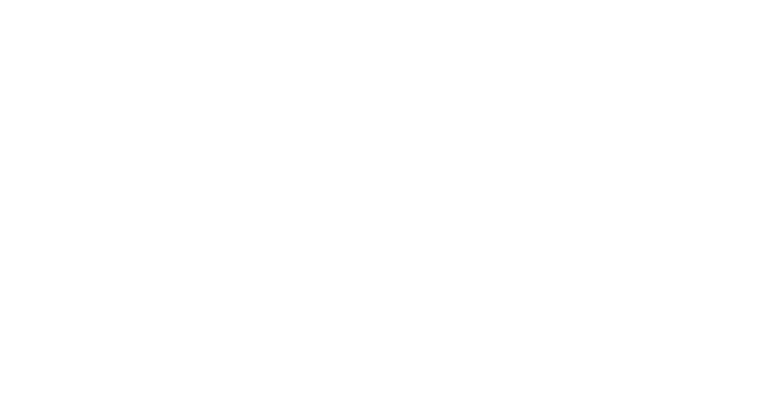
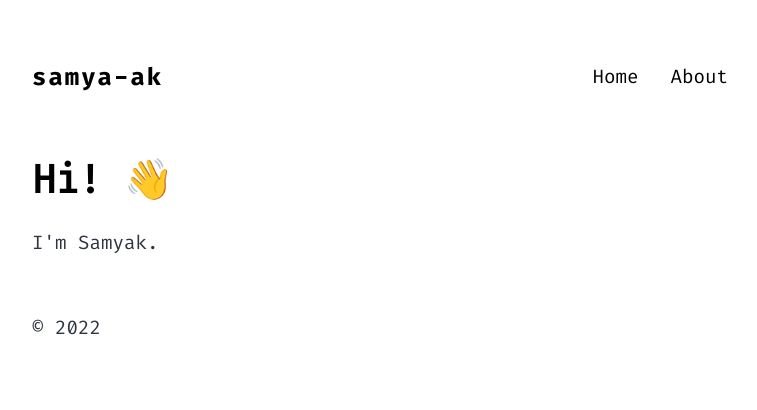
Before and after one commit to samya-ak/samya-ak.github.io, a Gatsby site: page /about in a window 1280 px wide. Before the commit this address had no page. Shown: the whole page, without its empty margins (244-1001 px from the left). Built offline with nearby package versions, Linux system fonts and the light colour scheme; Gatsby itself is replaced by a stand-in of ours.

Commit message:
add navigation

```diff
--- a/gatsby-config.js
+++ b/gatsby-config.js
@@ -11,8 +11,19 @@
     social: {
       github: "samya-ak",
     },
+    menuLinks: [
+      {
+        name: "Home",
+        link: `/`,
+      },
+      {
+        name: "About",
+        link: `/about`
+      }
+    ]
   },
   plugins: [
+    `gatsby-plugin-sass`,
     `gatsby-plugin-image`,
     {
       resolve: `gatsby-source-filesystem`,
--- a/package.json
+++ b/package.json
@@ -8,6 +8,7 @@
     "gatsby-plugin-feed": "^4.20.0",
     "gatsby-plugin-image": "^2.20.0",
     "gatsby-plugin-manifest": "^4.20.0",
+    "gatsby-plugin-sass": "^5.22.0",
     "gatsby-plugin-sharp": "^4.20.0",
     "gatsby-remark-copy-linked-files": "^5.20.0",
     "gatsby-remark-images": "^6.20.0",
@@ -20,6 +21,7 @@
     "prismjs": "^1.28.0",
     "react": "^18.1.0",
     "react-dom": "^18.1.0",
+    "sass": "^1.54.8",
     "typeface-merriweather": "0.0.72",
     "typeface-montserrat": "0.0.75"
   },
--- /dev/null
+++ b/src/components/header.js
@@ -0,0 +1,33 @@
+import * as React from "react"
+import { Link } from "gatsby"
+import PropTypes from "prop-types"
+import * as styles from "./header.module.scss"
+
+const Header = ({ title, menuLinks }) => (
+  <header className={styles.header}>
+    <div className={styles.nav}>
+      <ul>
+        <li className={styles.logo}>
+          <Link to="/">{title}</Link>
+        </li>
+        {menuLinks.map(props => (
+          <li key={props.name}>
+            <Link to={props.link}>{props.name}</Link>
+          </li>
+        ))}
+      </ul>
+    </div>
+  </header>
+)
+
+Header.propTypes = {
+  title: PropTypes.string,
+  menuLinks: PropTypes.array,
+}
+
+Header.defaultProps = {
+  title: `tai-tle`,
+  menuLinks: [],
+}
+
+export default Header
--- /dev/null
+++ b/src/components/header.module.scss
@@ -0,0 +1,22 @@
+.nav ul {
+	display: flex;
+	justify-content: flex-end;
+	list-style: none;
+	align-items: center;
+	li {
+		margin-right: 2rem;
+		a{
+			text-decoration: none;
+			color: black;
+		}
+	}
+	:first-child {
+		margin-right: auto;
+	}
+}
+
+.logo {
+	font-family: firaCode-bold;
+	font-size: x-large;
+	letter-spacing: 2px;
+}
--- a/src/components/layout.js
+++ b/src/components/layout.js
@@ -1,28 +1,29 @@
 import * as React from "react"
-import { Link } from "gatsby"
+import Header from "./header"
+import { useStaticQuery, graphql} from "gatsby"
 
-const Layout = ({ location, title, children }) => {
-  const rootPath = `${__PATH_PREFIX__}/`
-  const isRootPath = location.pathname === rootPath
-  let header
-
-  if (isRootPath) {
-    header = (
-      <h1 className="main-heading">
-        <Link to="/">{title}</Link>
-      </h1>
-    )
-  } else {
-    header = (
-      <Link className="header-link-home" to="/">
-        {title}
-      </Link>
-    )
-  }
+const Layout = ({ children }) => {
+  const {site} = useStaticQuery(
+    graphql`
+      query {
+        site {
+        siteMetadata {
+          title
+          menuLinks {
+            name
+            link
+          }
+        }
+      }
+    }
+    `
+  )
+  const title = site.siteMetadata.title;
+  const menuLinks = site.siteMetadata.menuLinks;
 
   return (
-    <div className="global-wrapper" data-is-root-path={isRootPath}>
-      <header className="global-header">{header}</header>
+    <div className="global-wrapper">
+      <Header title={title} menuLinks={menuLinks} />
       <main>{children}</main>
       <footer>© {new Date().getFullYear()} </footer>
     </div>
--- /dev/null
+++ b/src/pages/about.js
@@ -0,0 +1,15 @@
+import * as React from "react"
+import Layout from "../components/layout"
+import Seo from "../components/seo"
+
+const AboutPage = ({location}) => (
+	<Layout location={location}>
+		<Seo title="About Page" pathname="/about"/>
+		<section>
+			<h1>Hi! 👋</h1>
+			<p>I'm Samyak.</p>
+		</section>
+	</Layout>
+)
+
+export default AboutPage
--- a/src/style.css
+++ b/src/style.css
@@ -11,7 +11,7 @@
   --maxWidth-3xl: 48rem;
   --maxWidth-4xl: 56rem;
   --maxWidth-full: "100%";
-  --maxWidth-wrapper: var(--maxWidth-2xl);
+  --maxWidth-wrapper: var(--maxWidth-3xl);
   --spacing-px: "1px";
   --spacing-0: 0;
   --spacing-1: 0.25rem;
@@ -27,10 +27,10 @@
   --spacing-20: 5rem;
   --spacing-24: 6rem;
   --spacing-32: 8rem;
-  --fontFamily-sans: Montserrat, system-ui, -apple-system, BlinkMacSystemFont,
+  --fontFamily-sans: firaCode-regular, Montserrat, system-ui, -apple-system, BlinkMacSystemFont,
     "Segoe UI", Roboto, "Helvetica Neue", Arial, "Noto Sans", sans-serif,
     "Apple Color Emoji", "Segoe UI Emoji", "Segoe UI Symbol", "Noto Color Emoji";
-  --fontFamily-serif: "Merriweather", "Georgia", Cambria, "Times New Roman",
+  --fontFamily-serif: firaCode-regular, "Merriweather", "Georgia", Cambria, "Times New Roman",
     Times, serif;
   --font-body: var(--fontFamily-serif);
   --font-heading: var(--fontFamily-sans);
@@ -79,7 +79,7 @@
 
 body {
   font-family: var(--font-body);
-  font-size: var(--fontSize-1);
+  font-size: var(--fontSize-2);
   color: var(--color-text);
 }
 
@@ -331,3 +331,13 @@
     list-style-position: inside;
   }
 }
+
+@font-face {
+  font-family: firaCode-regular;
+  src: url("./fonts/FiraCode-Regular.woff");
+}
+
+@font-face {
+  font-family: firaCode-bold;
+  src: url("./fonts/FiraCode-Bold.woff");
+}
```
Also changed, not shown: src/pages/index.js (+3 -9 lines), src/fonts/FiraCode-Bold.woff (added), src/fonts/FiraCode-Regular.woff (added), src/images/profile-pic.png (deleted), src/pages/about.module.css (added), 2 other files.
